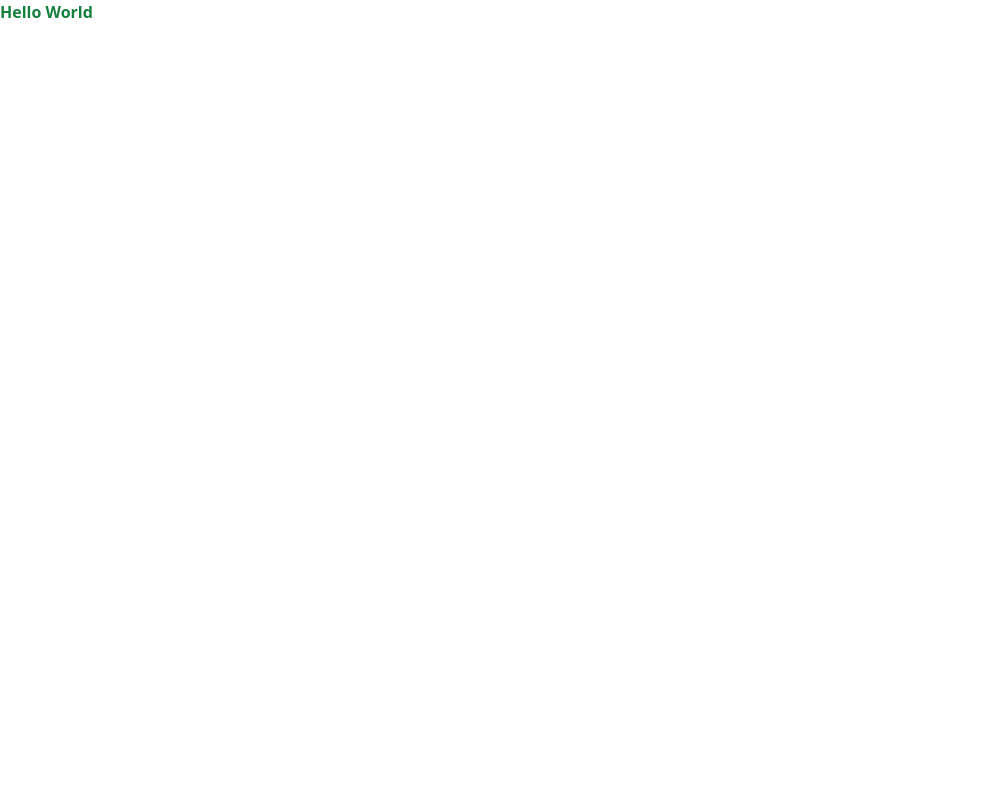
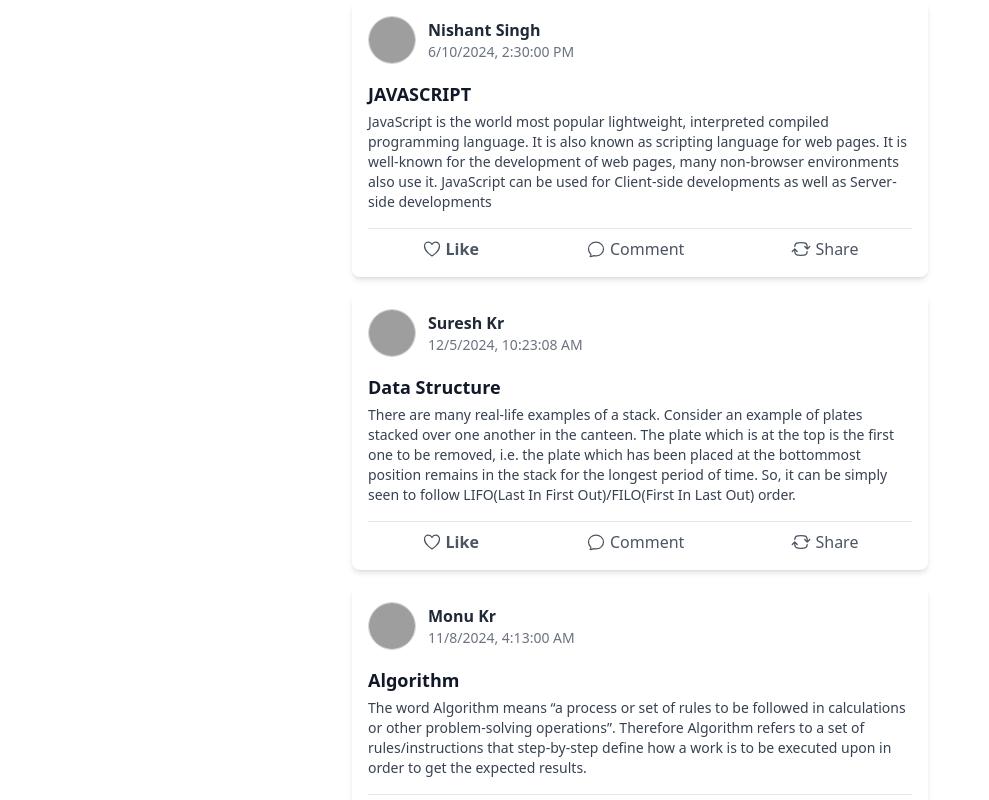
Before and after one commit to VuXuanBac/react-practice, a React app: page / in a window 1280 px wide. Shown: the top 800 px of the page, without its empty margins (0-989 px from the left). Built offline with nearby package versions, Linux system fonts and the light colour scheme; grey boxes are pictures that could not be loaded; the HTML template or start-up script is replaced by a standard one; a web font is replaced by a local one.

Commit message:
posts list page with data

```diff
--- a/package.json
+++ b/package.json
@@ -10,6 +10,7 @@
     "preview": "vite preview"
   },
   "dependencies": {
+    "@heroicons/react": "^2.2.0",
     "react": "^18.3.1",
     "react-dom": "^18.3.1"
   },
--- a/src/App.tsx
+++ b/src/App.tsx
@@ -1,3 +1,11 @@
+import Header from "./pages/layout/Header";
+import HomePage from "./pages/HomePage";
+
 export default function App() {
-  return <h1 className="text-tertiary-700 font-bold">Hello World</h1>;
+  return (
+    <>
+      <Header />
+      <HomePage />
+    </>
+  );
 }
--- /dev/null
+++ b/src/components/PostCard.tsx
@@ -0,0 +1,81 @@
+import { useState } from "react";
+import { Post, Reactions } from "../data/posts";
+import {
+  HeartIcon,
+  ChatBubbleOvalLeftIcon,
+  ArrowPathRoundedSquareIcon,
+} from "@heroicons/react/24/outline";
+
+export interface PostCardProps {
+  post: Post;
+}
+
+const toTitleCase = (str: string) => {
+  return str.replace(/\b\w/g, (char) => char.toUpperCase());
+};
+
+export default function PostCard({ post }: PostCardProps) {
+  const [showReactions, setShowReactions] = useState(false);
+
+  return (
+    <div className="max-w-xl mx-auto bg-white shadow-md rounded-lg p-4 mb-4">
+      {/* Header */}
+      <div className="flex items-center mb-4">
+        <img
+          src={`https://robohash.org/${post.author}`}
+          alt={`${post.author}'s avatar`}
+          className="w-12 h-12 rounded-full object-cover border border-gray-300"
+        />
+        <div className="ml-3">
+          <h4 className="text-gray-800 font-semibold">{post.author}</h4>
+          <p className="text-gray-500 text-sm">
+            {post.timestamp.toLocaleString()}
+          </p>
+        </div>
+      </div>
+
+      {/* Body */}
+      <div className="mb-4">
+        <h3 className="text-lg font-bold text-gray-900 mb-1">{post.title}</h3>
+        <p className="text-gray-700 text-sm">{post.body}</p>
+      </div>
+
+      {/* Actions */}
+      <div className="flex justify-around border-t pt-2 mt-2 text-gray-600">
+        <div
+          className="relative"
+          onMouseEnter={() => setShowReactions(true)}
+          onMouseLeave={() => setShowReactions(false)}
+        >
+          <button className="flex items-center hover:text-blue-500">
+            <HeartIcon className="w-5 h-5 mr-1" />
+            <strong>Like</strong>
+          </button>
+          {/* Reactions Popup */}
+          {showReactions && (
+            <div className="absolute -top-12 -left-12 flex gap-4 bg-white shadow-md rounded-full p-2 border border-gray-200 z-10">
+              {Reactions.map((reaction) => (
+                <button
+                  key={reaction.id}
+                  className="text-2xl hover:scale-125 transition-transform"
+                  title={toTitleCase(reaction.name)}
+                >
+                  {reaction.emoji}
+                </button>
+              ))}
+            </div>
+          )}
+        </div>
+
+        <button className="flex items-center hover:text-blue-500">
+          <ChatBubbleOvalLeftIcon className="w-5 h-5 mr-1" />
+          <span>Comment</span>
+        </button>
+        <button className="flex items-center hover:text-blue-500">
+          <ArrowPathRoundedSquareIcon className="w-5 h-5 mr-1" />
+          <span>Share</span>
+        </button>
+      </div>
+    </div>
+  );
+}
--- /dev/null
+++ b/src/components/PostsList.tsx
@@ -0,0 +1,12 @@
+import postsData from "../data/posts";
+import PostCard from "./PostCard";
+
+export default function PostsList({}) {
+  return (
+    <div>
+      {postsData.map((post) => (
+        <PostCard key={post.id} post={post} />
+      ))}
+    </div>
+  );
+}
--- /dev/null
+++ b/src/data/posts.tsx
@@ -0,0 +1,119 @@
+export const Reactions = [
+  { id: 1, emoji: "❤️", name: "love" },
+  { id: 2, emoji: "👎", name: "dislike" },
+  { id: 3, emoji: "😂", name: "haha" },
+  { id: 4, emoji: "😢", name: "sad" },
+  { id: 5, emoji: "😡", name: "angry" },
+];
+
+export interface Post {
+  id: number;
+  title: string;
+  body: string;
+  author: string;
+  coverUrl: string;
+  timestamp: Date;
+  reactions: {
+    love: number;
+    dislike: number;
+    haha: number;
+    sad: number;
+    angry: number;
+  };
+}
+
+export default [
+  {
+    id: 1,
+    title: "JAVASCRIPT",
+    body: `JavaScript is the world most popular
+  lightweight, interpreted compiled programming
+  language. It is also known as scripting
+  language for web pages. It is well-known for
+  the development of web pages, many non-browser
+  environments also use it. JavaScript can be
+  used for Client-side developments as well as
+  Server-side developments`,
+    author: "Nishant Singh ",
+    timestamp: new Date("2024-06-10T14:30:00Z"),
+    coverUrl:
+      "https://media.geeksforgeeks.org/img-practice/banner/diving-into-excel-thumbnail.png",
+    reactions: {
+      love: 45,
+      dislike: 12,
+      haha: 38,
+      sad: 0,
+      angry: 0,
+    },
+  },
+  {
+    id: 2,
+    title: "Data Structure ",
+    body: `There are many real-life examples of
+  a stack. Consider an example of plates stacked
+  over one another in the canteen. The plate
+  which is at the top is the first one to be
+  removed, i.e. the plate which has been placed
+  at the bottommost position remains in the
+  stack for the longest period of time. So, it
+  can be simply seen to follow LIFO(Last In
+  First Out)/FILO(First In Last Out) order.`,
+    author: "Suresh Kr",
+    timestamp: new Date("2024-12-05T10:23:08Z"),
+    coverUrl:
+      "https://media.geeksforgeeks.org/img-practice/banner/coa-gate-2022-thumbnail.png",
+    reactions: {
+      love: 7,
+      dislike: 0,
+      haha: 380,
+      sad: 10,
+      angry: 10,
+    },
+  },
+  {
+    id: 3,
+    title: "Algorithm",
+    body: `The word Algorithm means “a process
+  or set of rules to be followed in calculations
+  or other problem-solving operations”. Therefore
+  Algorithm refers to a set of rules/instructions
+  that step-by-step define how a work is to be
+  executed upon in order to get the expected
+  results. `,
+    author: "Monu Kr",
+    timestamp: new Date("2024-11-08T04:13:00Z"),
+    coverUrl:
+      "https://media.geeksforgeeks.org/img-practice/banner/google-test-series-thumbnail.png",
+    reactions: {
+      love: 12,
+      dislike: 12,
+      haha: 1,
+      sad: 125,
+      angry: 5,
+    },
+  },
+  {
+    id: 4,
+    title: "Computer Network",
+    body: `An interconnection of multiple devices,
+  also known as hosts, that are connected using
+  multiple paths for the purpose of sending/
+  receiving data media. Computer networks can
+  also include multiple devices/mediums which
+  help in the communication between two different
+  devices; these are known as Network devices
+  and include things such as routers, switches,
+  hubs, and bridges. `,
+    author: "Sonu Kr",
+    timestamp: new Date("2024-10-24T01:15:35Z"),
+    coverUrl:
+      "https://media.geeksforgeeks.org/img-practice/banner/cp-maths-java-thumbnail.png",
+    reactions: {
+      love: 85,
+      dislike: 43,
+      haha: 38,
+      sad: 12,
+      angry: 8,
+    },
+  },
+] as readonly Post[];
--- /dev/null
+++ b/src/pages/HomePage.tsx
@@ -0,0 +1,5 @@
+import PostsList from "../components/PostsList";
+
+export default function HomePage({}) {
+  return <PostsList />;
+}
--- /dev/null
+++ b/src/pages/layout/Header.tsx
@@ -0,0 +1,3 @@
+export default function Header({}) {
+  return <></>;
+}
```
Also changed, not shown: 1 other file (tests, documents, lock files or other folders).
